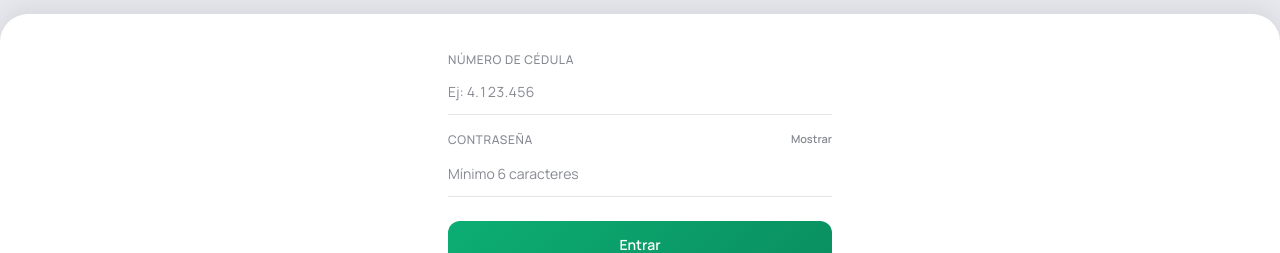
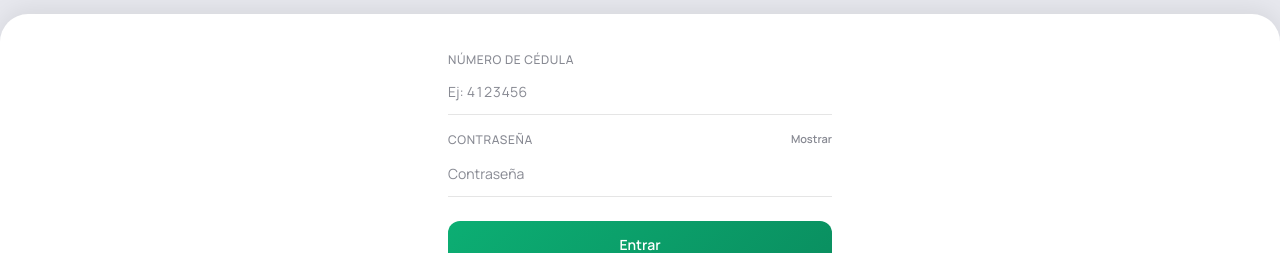
Before and after one commit to joaquinsantacruzz/Flux, a React (Vite) app: page / in a window 1280 px wide. Shown: the part 236-489 px from the top of the page. Built offline with nearby package versions, Linux system fonts and the light colour scheme; no server answers.

Commit message:
fix: placeholder cedula y contraseña

```diff
--- a/src/pages/Login.jsx
+++ b/src/pages/Login.jsx
@@ -107,7 +107,7 @@ export default function Login() {
             <input
               type="text" required
               value={cedula} onChange={e => setCedula(e.target.value)}
-              placeholder="Ej: 4.123.456"
+              placeholder="Ej: 4123456"
               className="input-field"
               inputMode="numeric"
               autoComplete="username"
@@ -129,7 +129,7 @@ export default function Login() {
             <input
               type={showPass ? 'text' : 'password'} required minLength={6}
               value={password} onChange={e => setPassword(e.target.value)}
-              placeholder="Mínimo 6 caracteres"
+              placeholder="Contraseña"
               className="input-field"
               autoComplete={isLogin ? 'current-password' : 'new-password'}
             />
```
